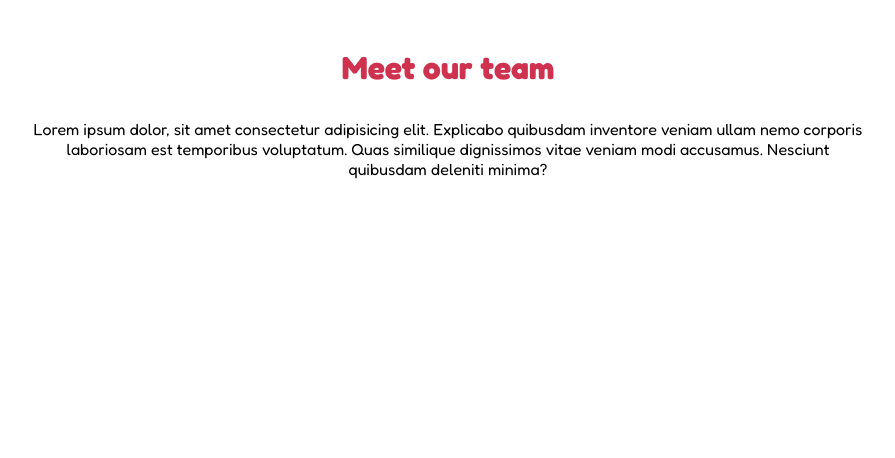
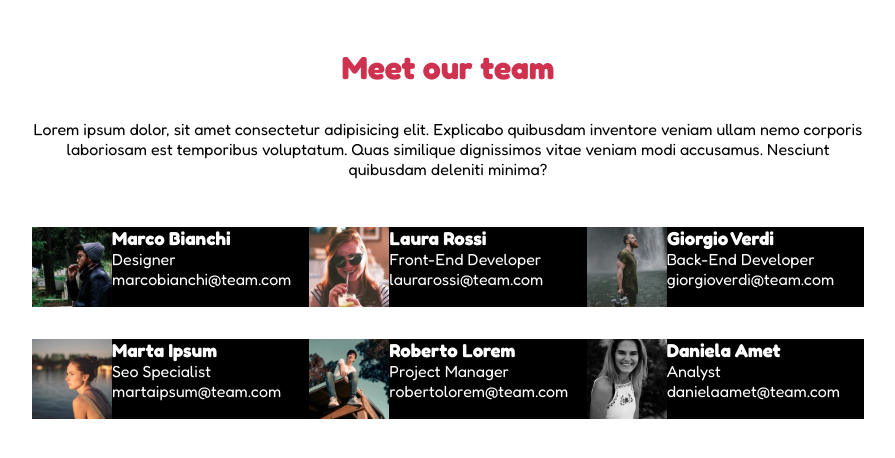
Before and after one commit to Youss0203/html-css-float-cards, a plain HTML site: page index.html in a window 1280 px wide. Shown: the whole page, without its empty margins (192-1087 px from the left). Drawn offline with Linux system fonts and the light colour scheme.

Commit message:
esercizio con colonne

```diff
--- a/index.html
+++ b/index.html
@@ -24,7 +24,45 @@
         </header>
         <p>Lorem ipsum dolor, sit amet consectetur adipisicing elit. Explicabo quibusdam inventore veniam ullam nemo corporis laboriosam est temporibus voluptatum. Quas similique dignissimos vitae veniam modi accusamus. Nesciunt quibusdam deleniti minima?</p>
 
+        <section class="thirds clearfix">
+            <div class="colonne float-left">
+                <img src="./image/male1.png" alt="Marco Bianchi Designer">
+                <h3>Marco Bianchi</h3>
+                Designer
+                marcobianchi@team.com
+            </div>
+            <div class="colonne float-left">
+                <img src="./image/female1.png" alt="Marco Bianchi Designer">
+                <h3>Laura Rossi</h3>
+               Front-End Developer
+               laurarossi@team.com
+            </div>
+            <div class="colonne float-left">
+                <img src="./image/male2.png" alt="Marco Bianchi Designer">
+                <h3>Giorgio Verdi</h3>
+                Back-End Developer
+                giorgioverdi@team.com
+            </div>
+            <div class="colonne float-left">
+                <img src="./image/female2.png" alt="Marco Bianchi Designer">
+                <h3>Marta Ipsum</h3>
+               Seo Specialist
+                martaipsum@team.com
+            </div>
+            <div class="colonne float-left">
+                <img src="./image/male3.png" alt="Marco Bianchi Designer">
+                <h3>Roberto Lorem</h3>
+                Project Manager
+                robertolorem@team.com
+            </div>
+            <div class="colonne float-left">
+                <img src="./image/female3.png" alt="Marco Bianchi Designer">
+                <h3>Daniela Amet</h3>
+                Analyst
+                danielaamet@team.com
+            </div>
 
+        </section>
     </main>
 
 </body>
--- a/style/stile.css
+++ b/style/stile.css
@@ -21,5 +21,25 @@ body{
 }
 
 p{
-    text-align:center
+    text-align:center;
+    margin-bottom: 3rem;
 }
+
+.clearfix{
+    content: "";
+    display: block;
+    clear: both;
+}
+
+.float-left{
+    float: left;
+    width: calc(100%/3);
+    background-color: black;
+    color: white;
+    margin-bottom:2rem
+}
+
+img{
+    width: 80px;
+    float: left;
+}
```
